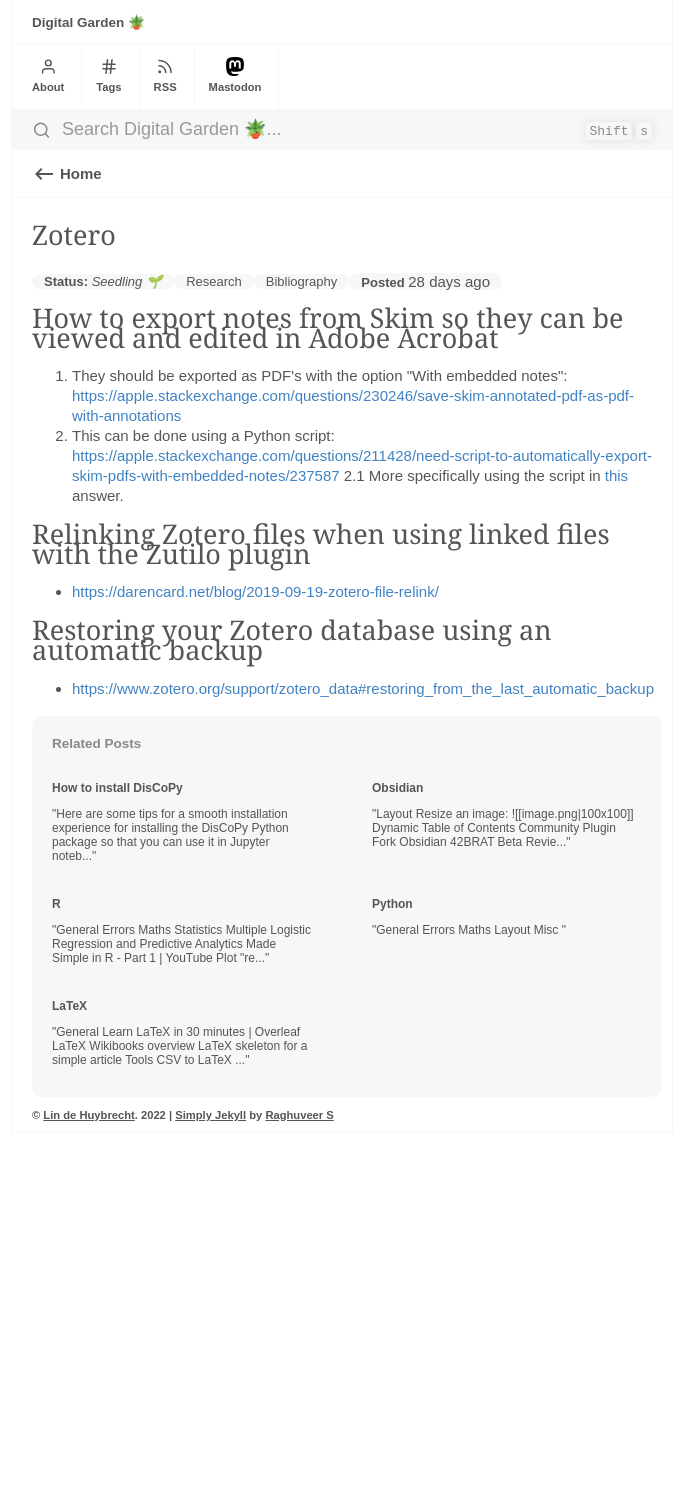
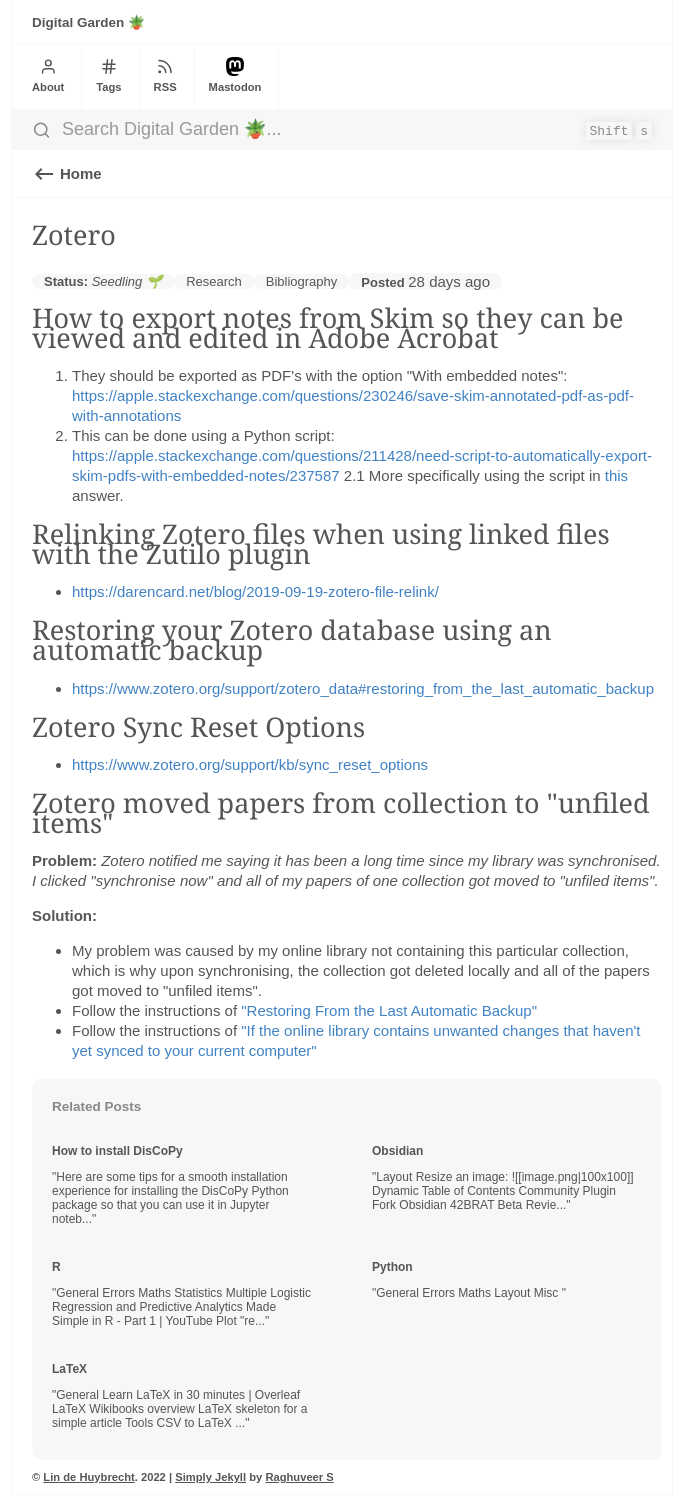
Before and after one commit to LndH/digital-garden, a Jekyll site: the page built from _posts/2023-11-21-Zotero.md, in a window 1280 px wide. Shown: the whole page, without its empty margins (298-988 px from the left). Built offline with Jekyll 4.4.1, drawn with Linux system fonts in a browser that asks for light colours; before the commit the page ends 1133 px from its top, so only the background shows below that.

Commit message:
updated zotero page

```diff
--- a/_posts/2023-11-21-Zotero.md
+++ b/_posts/2023-11-21-Zotero.md
@@ -13,3 +13,15 @@
 
 # Restoring your Zotero database using an automatic backup
 - [https://www.zotero.org/support/zotero_data#restoring_from_the_last_automatic_backup](https://www.zotero.org/support/zotero_data#restoring_from_the_last_automatic_backup)
+
+# Zotero Sync Reset Options
+- [https://www.zotero.org/support/kb/sync_reset_options](https://www.zotero.org/support/kb/sync_reset_options)
+
+# Zotero moved papers from collection to "unfiled items"
+**Problem:** *Zotero notified me saying it has been a long time since my library was synchronised. I clicked "synchronise now" and all of my papers of one collection got moved to "unfiled items".*
+
+**Solution:**
+
+- My problem was caused by my online library not containing this particular collection, which is why upon synchronising, the collection got deleted locally and all of the papers got moved to "unfiled items".
+- Follow the instructions of ["Restoring From the Last Automatic Backup"](https://www.zotero.org/support/zotero_data#restoring_from_the_last_automatic_backup)
+- Follow the instructions of ["If the online library contains unwanted changes that haven't yet synced to your current computer"](https://www.zotero.org/support/zotero_data#restoring_from_the_last_automatic_backup)
```
